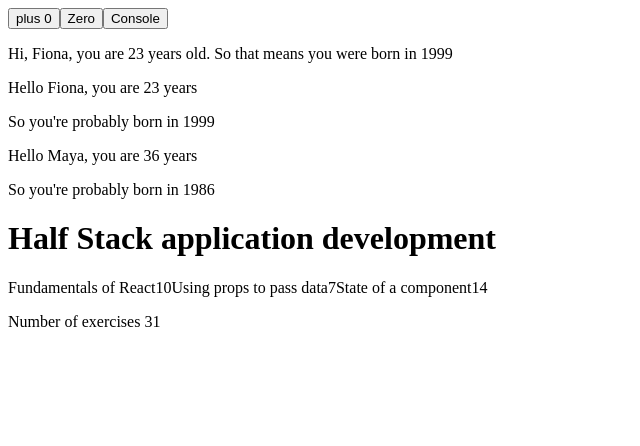
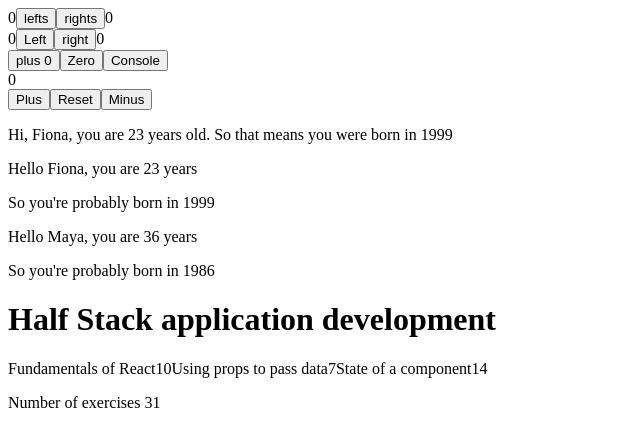
Before and after one commit to fionachristina/part1, a React (Create React App) app: page / in a window 1280 px wide. Shown: the top 446 px of the page, without its empty margins (0-640 px from the left). Built offline with nearby package versions, Linux system fonts and the light colour scheme.

Commit message:
Complex state
handling multiple states

```diff
--- a/src/App.js
+++ b/src/App.js
@@ -52,6 +52,26 @@
 
 }
 
+// const Display = (props) =>{
+//   return(
+//     <div>
+//       {props.counter}
+//     </div>
+//   )
+// }
+
+const Display = ({counter}) => <div>{counter}</div>
+
+const Button = ({onClick, text}) => <button onClick = {onClick}>{text}</button>
+
+// const Button = (props) =>{
+//   return(
+//     <button onClick={props.onClick}>
+//     {props.text}
+//     </button>
+//   )
+// }
+
 const App = (props) => {
 
   // const courses = 'Half Stack application development'
@@ -65,6 +85,8 @@
   const [counter, setCounter] = useState(0)
 
   const increase = () => setCounter(counter + 1)
+
+  const decrease = () => setCounter(counter - 1)
 
   const reset = () => setCounter(0)
 
@@ -101,9 +123,36 @@
     console.log('clicked')
   }
 
+  const [left, setLeft] = useState(0)
+  const [right, setRight] = useState(0)
+
+  const [clicks, setClicks] = useState({
+    lefts: 0, rights: 0
+  })
+
+  const handleLeftClicks = () => setClicks({...clicks, lefts:clicks.lefts+1})
+
+  const handleRightClicks = () => setClicks({...clicks, rights:clicks.rights+1})
+
+  const handleLeftClick = () => setLeft(left+1)
+
+  const handleRightClick = () =>{
+
+  }
+
+
   return (
     <div>
-
+      <div> {clicks.lefts}
+      <button onClick={handleLeftClicks}>lefts</button>
+      <button onClick={handleRightClicks}>rights</button>
+      {clicks.rights} </div>
+      <div>
+      {left}
+      <button onClick={handleLeftClick}>Left</button>
+      <button onClick={() => setRight(right+1)}>right</button>
+      {right}
+      </div>
       <button onClick={increase}>
         plus {counter}
       </button >
@@ -113,6 +162,10 @@
 
 
       {/* <div>{counter}</div> */}
+      <Display counter={counter}/>
+      <Button onClick={increase} text='Plus'/>
+      <Button onClick= {reset} text='Reset'/>
+      <Button onClick={decrease} text='Minus'/>
       <Hi name = {name} age = {age}/>
       <Hello name = {name} age = {age}/>
       <Hello name="Maya" age={26 + 10} />
```
